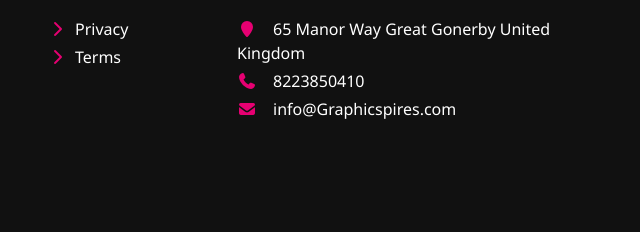
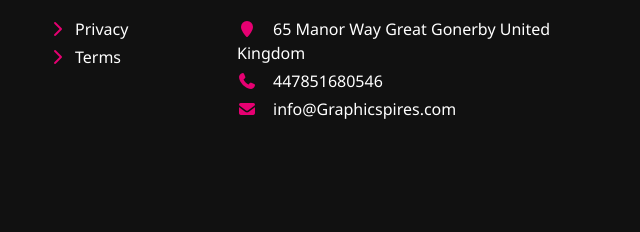
Before and after one commit to Ritika320512/Graphicspires-Website, a plain HTML site: page index.html in a window 1280 px wide. Shown: the part 4325-4557 px from the top of the page, 605-1245 px from the left. Drawn offline with nearby package versions, Linux system fonts and the light colour scheme.

Commit message:
Update index.html

```diff
--- a/index.html
+++ b/index.html
@@ -324,8 +324,8 @@
                     <ul>
 
                         <li class="mb-1"><a href=""><span class="fas fa-map-marker" style="color:#e60072"></span><span class="ps-3">65 Manor Way Great Gonerby United Kingdom</span></a></li>
-                        <li class="mb-1"><a href="tel:8223850410"><span class="fas fa-phone" style="color:#e60072"></span><span
-                                    class="ps-3">8223850410</span></a>
+                        <li class="mb-1"><a href="tel:447851680546"><span class="fas fa-phone" style="color:#e60072"></span><span
+                                    class="ps-3">447851680546</span></a>
                         </li>
                         <li class="mb-1"><a href="mailto:info@graphicspires.com"><span
                                     class="fas fa-envelope" style="color:#e60072"></span><span
```
